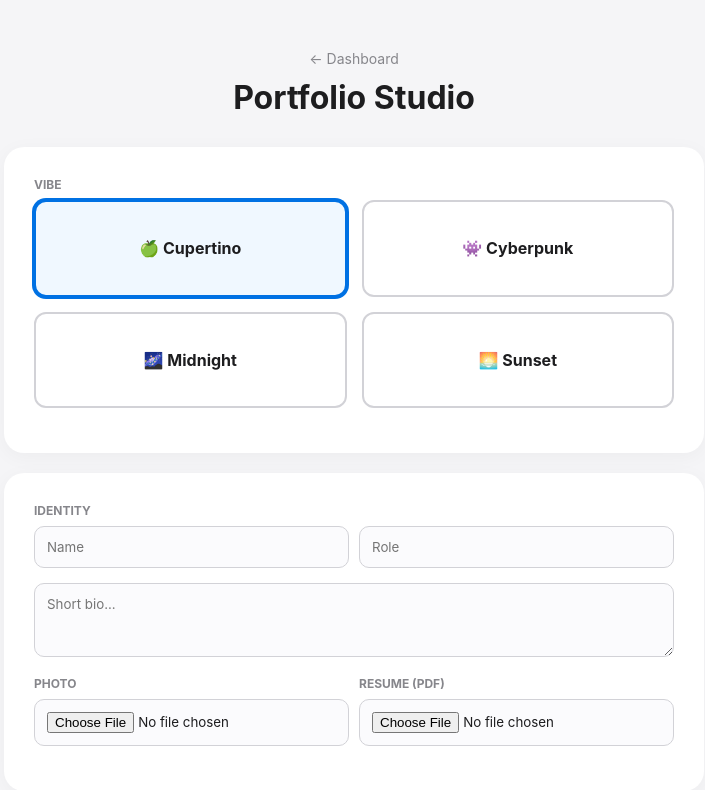
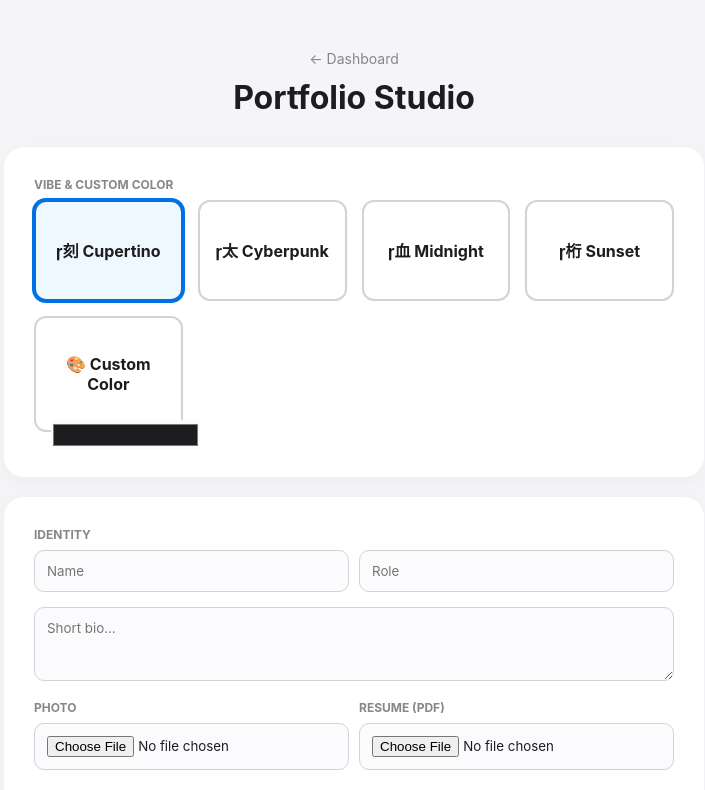
Before and after one commit to roddick0501/devfolio-generator, a Flask app: page /create in a window 1280 px wide. Shown: the top 790 px of the page, without its empty margins (286-991 px from the left). Run offline with Flask 3, Linux system fonts and the light colour scheme; the visitor is signed in with stand-in values (Sample User, id 1).

Commit message:
Updated project files

```diff
--- a/app.py
+++ b/app.py
@@ -4,13 +4,16 @@ from flask_login import LoginManager, UserMixin, login_user, login_required, log
 from werkzeug.security import generate_password_hash, check_password_hash
 import io
 import base64
-import qrcode # Requires: pip install qrcode[pil]
+import qrcode
+import os
 
+# --- APP SETUP ---
 app = Flask(__name__)
-app.config['SECRET_KEY'] = '5e7f1c0ef4d8d0a3a4ef32f838cf0ddccf7b3f62fa9d9f8af44a20c0a37425cb'
+# Set a proper secret key (ideally loaded from an environment variable)
+app.config['SECRET_KEY'] = os.environ.get('SECRET_KEY', 'a_strong_fallback_secret_key')
 app.config['SQLALCHEMY_DATABASE_URI'] = 'sqlite:///instance/portfolios.db'
 app.config['SQLALCHEMY_TRACK_MODIFICATIONS'] = False
-app.config['MAX_CONTENT_LENGTH'] = 16 * 1024 * 1024
+app.config['MAX_CONTENT_LENGTH'] = 16 * 1024 * 1024 # Limit file uploads to 16MB
 
 db = SQLAlchemy(app)
 login_manager = LoginManager()
@@ -35,8 +38,9 @@ class Portfolio(db.Model):
     linkedin = db.Column(db.String(100))
     skills = db.Column(db.String(200))
 
-    # Themes & Customization
+    # Themes & Customization (UPDATED)
     theme_preset = db.Column(db.String(50), default="cupertino")
+    custom_accent_color = db.Column(db.String(7), nullable=True) # NEW: Stores HEX code
 
     # Files (Base64)
     profile_pic = db.Column(db.Text, nullable=True)
@@ -68,13 +72,16 @@ class Experience(db.Model):
     portfolio_id = db.Column(db.Integer, db.ForeignKey('portfolio.id'), nullable=False)
 
 with app.app_context():
+    # Ensure instance folder exists for the SQLite database file
+    if not os.path.exists('instance'):
+        os.makedirs('instance')
     db.create_all()
 
 @login_manager.user_loader
 def load_user(user_id):
     return User.query.get(int(user_id))
 
-# --- ROUTES ---
+# --- AUTH ROUTES ---
 
 @app.route('/')
 def home():
@@ -109,18 +116,7 @@ def logout(): logout_user(); return redirect(url_for('login'))
 @login_required
 def dashboard(): return render_template('dashboard.html', portfolios=current_user.portfolios)
 
-# --- NEW: QR Generator Route ---
-@app.route('/qr/<int:p_id>')
-def qr_code(p_id):
-    p = Portfolio.query.get_or_404(p_id)
-    # Use live_url if available, else fallback to a placeholder or LinkedIn
-    data = p.live_url if p.live_url else (p.linkedin if p.linkedin else "https://github.com")
-
-    img = qrcode.make(data)
-    mem = io.BytesIO()
-    img.save(mem, 'PNG')
-    mem.seek(0)
-    return send_file(mem, mimetype='image/png')
+# --- GENERATOR & CRUD ROUTES ---
 
 @app.route('/create', methods=['GET', 'POST'])
 @login_required
@@ -137,16 +133,24 @@ def create():
             f = request.files['resume']
             if f.filename and f.mimetype=='application/pdf': res_data = f"data:application/pdf;base64,{base64.b64encode(f.read()).decode('utf-8')}"
 
+        # Custom Color Logic (NEW)
+        custom_color = None
+        theme_preset = request.form['theme_preset']
+        if theme_preset == 'custom':
+            # Capture the color from the picker input
+            custom_color = request.form.get('custom_accent_color', '#0071e3')
+
         new_portfolio = Portfolio(
             name=request.form['name'], role=request.form['role'], bio=request.form['bio'],
             email=request.form['email'], github=request.form['github'], linkedin=request.form['linkedin'],
-            skills=request.form['skills'], theme_preset=request.form['theme_preset'],
+            skills=request.form['skills'], theme_preset=theme_preset,
+            custom_accent_color=custom_color, # New field assignment
             formspree_id=request.form['formspree_id'], live_url=request.form['live_url'],
             profile_pic=pic_data, resume_data=res_data, user_id=current_user.id
         )
         db.session.add(new_portfolio); db.session.flush()
 
-        # Loops
+        # Loops for dynamic sections
         for i, t in enumerate(request.form.getlist('project_title[]')):
             if t.strip(): db.session.add(Project(title=t, desc=request.form.getlist('project_desc[]')[i], link=request.form.getlist('project_link[]')[i], tech=request.form.getlist('project_tech[]')[i], portfolio_id=new_portfolio.id))
 
@@ -166,6 +170,20 @@ def delete(p_id):
     db.session.delete(p); db.session.commit()
     return redirect(url_for('dashboard'))
 
+# --- DOWNLOAD & PREVIEW ROUTES ---
+
+@app.route('/qr/<int:p_id>')
+def qr_code(p_id):
+    p = Portfolio.query.get_or_404(p_id)
+    # Use live_url if available, else fallback to a placeholder or LinkedIn
+    data = p.live_url if p.live_url else (p.linkedin if p.linkedin else "https://github.com")
+
+    img = qrcode.make(data)
+    mem = io.BytesIO()
+    img.save(mem, 'PNG')
+    mem.seek(0)
+    return send_file(mem, mimetype='image/png')
+
 @app.route('/preview/<int:p_id>')
 @app.route('/download/<int:p_id>')
 def preview(p_id):
@@ -174,11 +192,16 @@ def preview(p_id):
     template_mode = True if 'preview' in request.path else False
 
     if not template_mode:
+        # Render the file for download (static HTML file)
         rendered = render_template('portfolio.html', p=p, skills=skills, preview=False)
         mem = io.BytesIO(); mem.write(rendered.encode('utf-8')); mem.seek(0)
         return send_file(mem, as_attachment=True, download_name=f"{p.name.replace(' ','_')}_portfolio.html", mimetype='text/html')
 
+    # Render the file for live preview
     return render_template('portfolio.html', p=p, skills=skills, preview=True)
 
 if __name__ == '__main__':
+    # Initialize database if running locally
+    with app.app_context():
+        db.create_all()
     app.run(debug=True)
--- a/templates/generator.html
+++ b/templates/generator.html
@@ -13,7 +13,7 @@
         .label { display: block; font-size: 12px; font-weight: 700; text-transform: uppercase; color: #86868b; margin-bottom: 8px; }
         input, textarea { width: 100%; padding: 12px; border: 1px solid #d2d2d7; border-radius: 10px; margin-bottom: 15px; background: #fbfbfd; font-family: inherit; box-sizing: border-box; }
         input:focus { border-color: var(--primary); outline: 2px solid rgba(0,113,227,0.1); }
-        .theme-grid { display: grid; grid-template-columns: 1fr 1fr; gap: 15px; margin-bottom: 15px; }
+        .theme-grid { display: grid; grid-template-columns: repeat(auto-fit, minmax(130px, 1fr)); gap: 15px; margin-bottom: 15px; } /* Adjusted grid for 5 items */
         .theme-opt { position: relative; cursor: pointer; }
         .theme-opt input { position: absolute; opacity: 0; }
         .theme-card { border: 2px solid #d2d2d7; border-radius: 12px; padding: 15px; text-align: center; transition: 0.2s; background: white; }
@@ -35,12 +35,17 @@
     <form method="POST" enctype="multipart/form-data">
 
         <div class="card">
-            <span class="label">Vibe</span>
+            <span class="label">Vibe & Custom Color</span>
             <div class="theme-grid">
-                <label class="theme-opt"><input type="radio" name="theme_preset" value="cupertino" checked><div class="theme-card"><h4>🍏 Cupertino</h4></div></label>
-                <label class="theme-opt"><input type="radio" name="theme_preset" value="cyberpunk"><div class="theme-card"><h4>👾 Cyberpunk</h4></div></label>
-                <label class="theme-opt"><input type="radio" name="theme_preset" value="midnight"><div class="theme-card"><h4>🌌 Midnight</h4></div></label>
-                <label class="theme-opt"><input type="radio" name="theme_preset" value="sunset"><div class="theme-card"><h4>🌅 Sunset</h4></div></label>
+                <label class="theme-opt"><input type="radio" name="theme_preset" value="cupertino" checked><div class="theme-card"><h4>刻 Cupertino</h4></div></label>
+                <label class="theme-opt"><input type="radio" name="theme_preset" value="cyberpunk"><div class="theme-card"><h4>太 Cyberpunk</h4></div></label>
+                <label class="theme-opt"><input type="radio" name="theme_preset" value="midnight"><div class="theme-card"><h4>血 Midnight</h4></div></label>
+                <label class="theme-opt"><input type="radio" name="theme_preset" value="sunset"><div class="theme-card"><h4>桁 Sunset</h4></div></label>
+
+                <label class="theme-opt"><input type="radio" name="theme_preset" value="custom"><div class="theme-card">
+                    <h4>🎨 Custom Color</h4>
+                    <input type="color" name="custom_accent_color" value="#1d1d1f" style="width:100%; height:30px; margin-top:5px; border-radius:5px; padding:0; border:none; display:block; opacity:1; cursor:pointer;">
+                </div></label>
             </div>
         </div>
 
@@ -91,6 +96,7 @@
         d.innerHTML = `<div class="row"><input style="flex:1" name="project_title[]" placeholder="Title"><input style="flex:1" name="project_tech[]" placeholder="Tech Stack"></div><textarea name="project_desc[]" rows="2" placeholder="Description"></textarea><input name="project_link[]" placeholder="URL">`;
         document.getElementById('proj-container').appendChild(d);
     }
+    // Initialize with one empty entry for better UX
     addExp(); addProj();
 </script>
 </body>
```
Also changed, not shown: templates/portfolio.html (+15 -0 lines).
